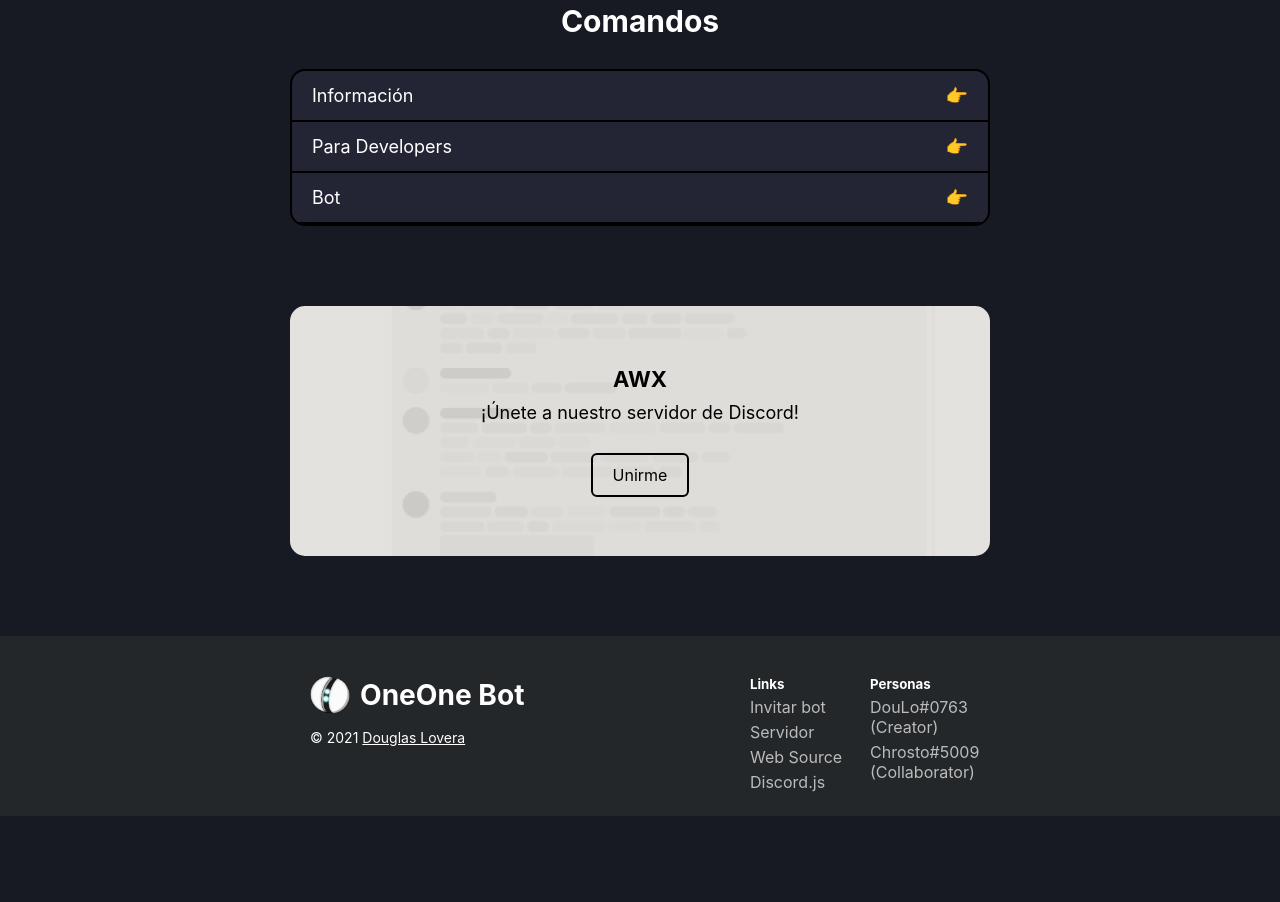
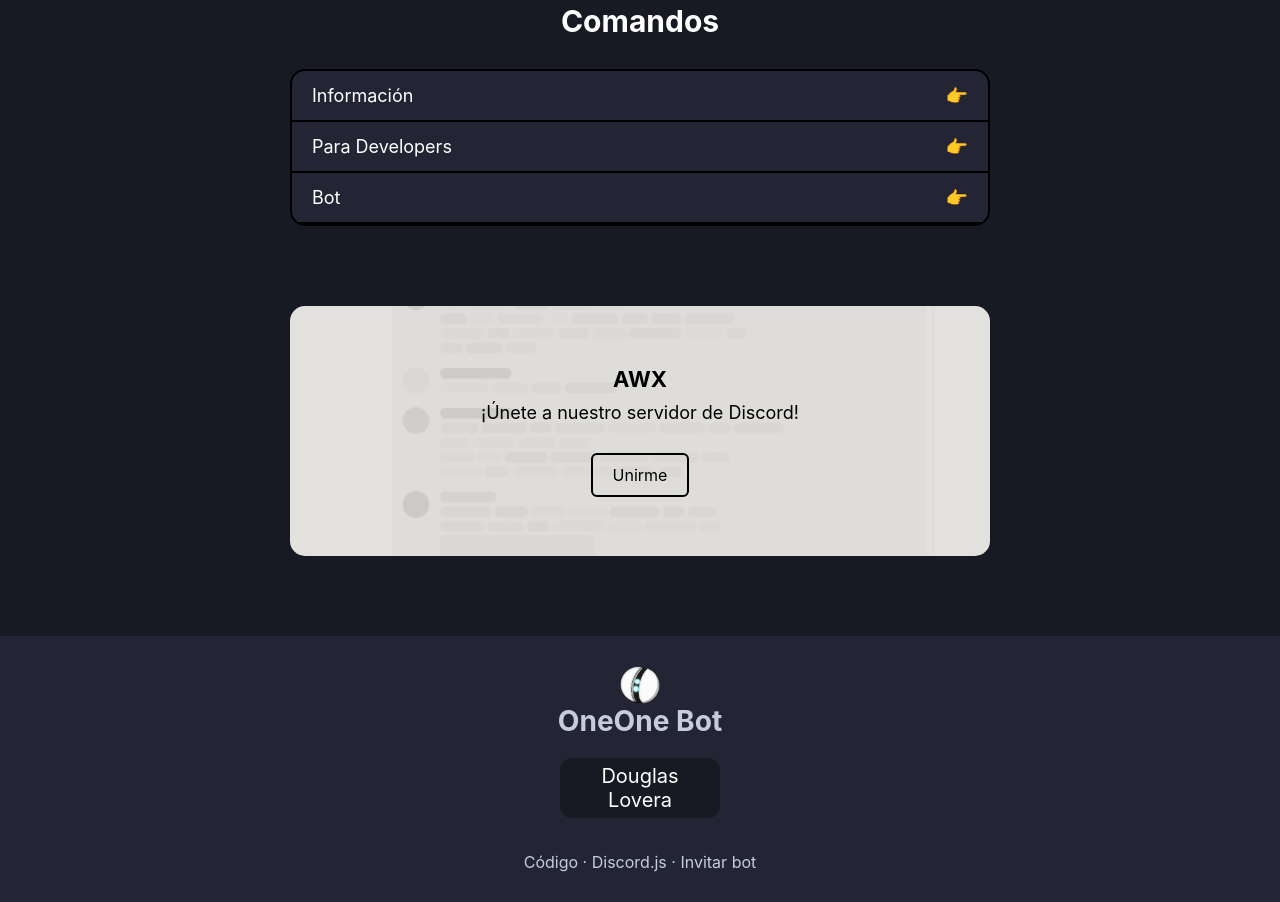
Before and after one commit to doulovera/oneone-web, a website built with Vite: page index.html in a window 1280 px wide. Shown: the part 517-1419 px from the top of the page. Before the commit the page ends 1333 px from the top, so only its background shows below. Built offline with nearby package versions, Linux system fonts and the light colour scheme.

Commit message:
feat: add footer

```diff
--- a/index.html
+++ b/index.html
@@ -19,7 +19,7 @@
   <body>
 
     <header>
-      <div class="header__container">
+      <div class="container header__container">
         <a href="#" class="header__image">
           <img src="/images/oneone.png" alt="OneOne logo" width="40px">
         </a>
@@ -118,54 +118,17 @@
     </main>
 
     <footer>
-      <div class="footer__container">
+      <div class="container">
         <section class="footer__brand">
           <div class="footer__brand__title">
             <img src="/images/oneone.png" alt="OneOne logo" width="40px"><h3>OneOne Bot</h3>
           </div>
-          <h5>© 2021 <a href="https://doulovera.vercel.app/">Douglas Lovera</a></h5>
+          <a href="https://doulovera.vercel.app/" target="_blank" rel="noreferrer noopener">Douglas Lovera</a>
         </section>
-        <section class="footer__lists">
-          <div class="footer__lists_list">
-            <h5>Links</h5>
-            <ul>
-              <li>
-                <a href="https://discordapp.com/oauth2/authorize?client_id=675130426943209484&scope=bot&permissions=8">
-                  Invitar bot
-                </a>
-              </li>
-              <li>
-                <a href="https://discord.gg/Pc7CtmgUk2">
-                  Servidor
-                </a>
-              </li>
-              <li>
-                <a href="https://github.com/doulovera/oneone-web">
-                  Web Source
-                </a>
-              </li>
-              <li>
-                <a href="https://discord.js.org/" target="_blank" rel="noreferrer">
-                  Discord.js
-                </a>
-              </li>
-            </ul>
-          </div>
-          <div class="footer__lists_list">
-            <h5>Personas</h5>
-            <ul>
-              <li>
-                <a href="https://doulovera.vercel.app/" target="_blank" rel="noreferrer">
-                  DouLo#0763 (Creator)
-                </a>
-              </li>
-              <li>
-                <a href="https://github.com/akachrosto" target="_blank" rel="noreferrer">
-                  Chrosto#5009 (Collaborator)
-                </a>
-              </li>
-            </ul>
-          </div>
+        <section class="footer__brand__links">
+          <a href="https://github.com/doulovera/oneone-web" target="_blank" rel="noreferrer noopener">Código</a> ·
+          <a href="https://discord.js.org/" target="_blank" rel="noreferrer noopener">Discord.js</a> ·
+          <a href="https://discordapp.com/oauth2/authorize?client_id=675130426943209484&scope=bot&permissions=8" target="_blank" rel="noreferrer noopener">Invitar bot</a>
         </section>
       </div>
     </footer>
--- a/src/style.css
+++ b/src/style.css
@@ -48,9 +48,15 @@
 }
 
 body {
+  min-width: 370px;
   background-color: var(--bg-color);
   color: var(--font-light);
   transition: background-color .3s;
+}
+
+.container {
+  max-width: 700px;
+  margin: 0 auto;
 }
 
 section.section {
@@ -117,74 +123,53 @@
 /* Footer */
 footer {
   min-height: 180px;
-  background-color: #23272a;
-  color: #fff;
+  padding: 3rem 2rem;
+  background-color: var(--bg-light);
+  color: var(--font-color);
 }
 
-.footer__container {
-  display: flex;
-  flex-wrap: wrap;
-  justify-content: space-between;
-  max-width: 700px;
-  margin: 0 auto;
-  padding: 40px 20px 0;
-}
-
-.footer__container section {
-  width: 330px;
+.footer__brand {
+  display: grid;
+  place-content: center;
+  height: 100%;
+  font-size: 2rem;
+  text-align: center;
 }
 
 .footer__brand__title {
   display: flex;
   align-items: center;
-  gap: 10px;
-  margin-bottom: 15px;
+  flex-direction: column;
+  margin-bottom: 2rem;
   font-size: 2.4rem;
 }
 
-.footer__brand h5 {
-  font-size: 1.4rem;
-  font-weight: normal;
-  padding-bottom: 20px;
+.footer__brand a {
+  display: block;
+  width: 160px;
+  margin: 0 auto;
+  padding: 6px 10px;
+  color: var(--font-light);
+  text-decoration: none;
+  background-color: var(--bg-color);
+  border-radius: 12px;
 }
 
-.footer__brand h5 a {
-  text-decoration: underline;
-  color: #fff;
+.footer__brand a:hover {
+  opacity: 0.6;
 }
 
-.footer__lists {
-  display: flex;
-  flex-wrap: wrap;
-  gap: 20px;
-  justify-content: flex-end;
+.footer__brand__links {
+  margin-top: 3.4rem;
   font-size: 1.6rem;
-  font-weight: normal;
+  text-align: center;
 }
 
-.footer__lists_list {
-  width: 100px;
+.footer__brand__links a {
+  text-decoration: none;
+  color: var(--font-color);
 }
 
-.footer__lists_list ul {
-  margin-top: 5px;
-  list-style: none;
-}
-.footer__lists_list li {
-  margin: 5px 0;
-}
-
-.footer__lists a {
-  color: #bbb;
-  text-decoration: none;
-}
-
-.footer__lists a:hover {
+.footer__brand__links a:hover {
   text-decoration: underline;
 }
-
-@media (max-width: 700px) {
-  .footer__lists {
-    justify-content: flex-start;
-  }
-}
--- a/src/styles/commands.css
+++ b/src/styles/commands.css
@@ -47,8 +47,8 @@
   border-bottom: 2px solid #000;
 }
 
-:is(.command-item__title, .command-item__content):last-child {
-  border: 0;
+.command-item:last-child .command-item__content {
+  border-bottom: 0;
 }
 
 .command-item__title.active ~ .command-item__content {
--- a/src/styles/header.css
+++ b/src/styles/header.css
@@ -15,7 +15,6 @@
   align-items: center;
   justify-content: space-between;
   height: 100%;
-  max-width: 700px;
   margin: 0 auto;
   padding: 0 var(--max-w-padding);
 }
```
